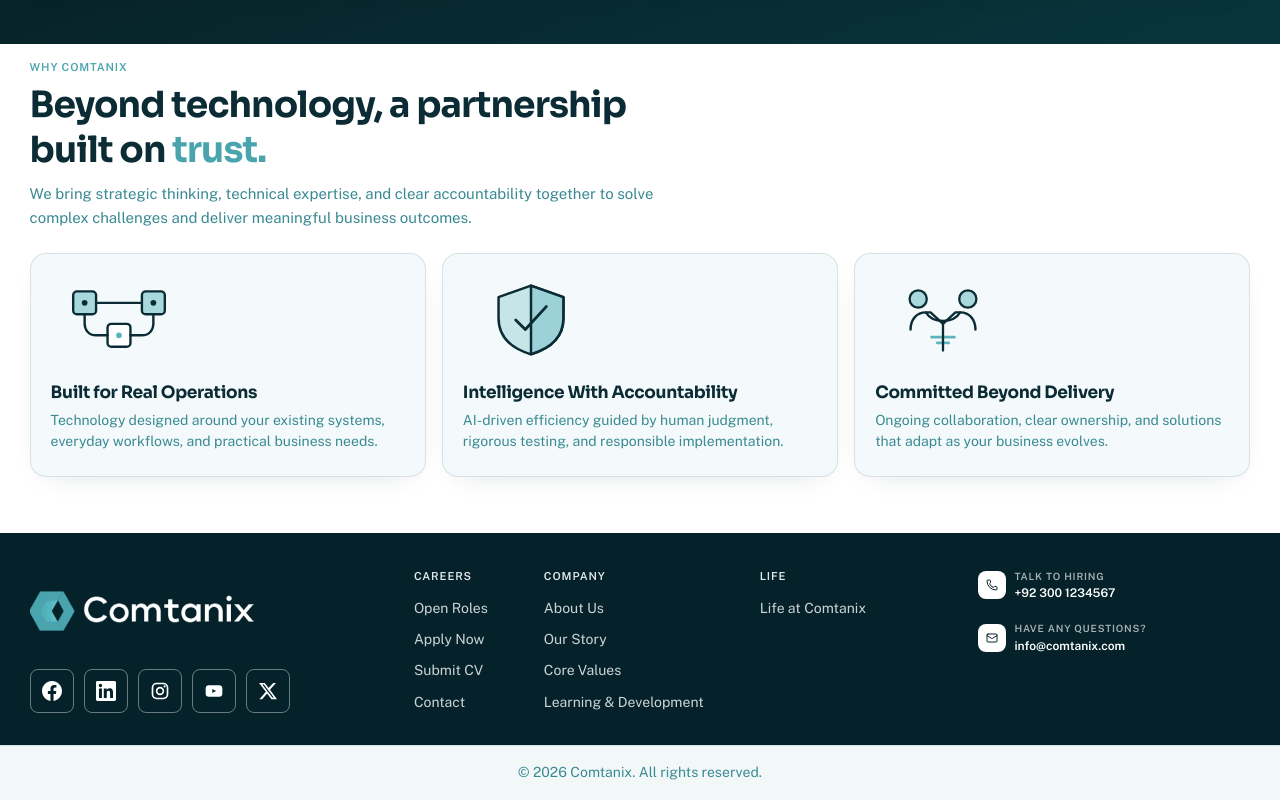
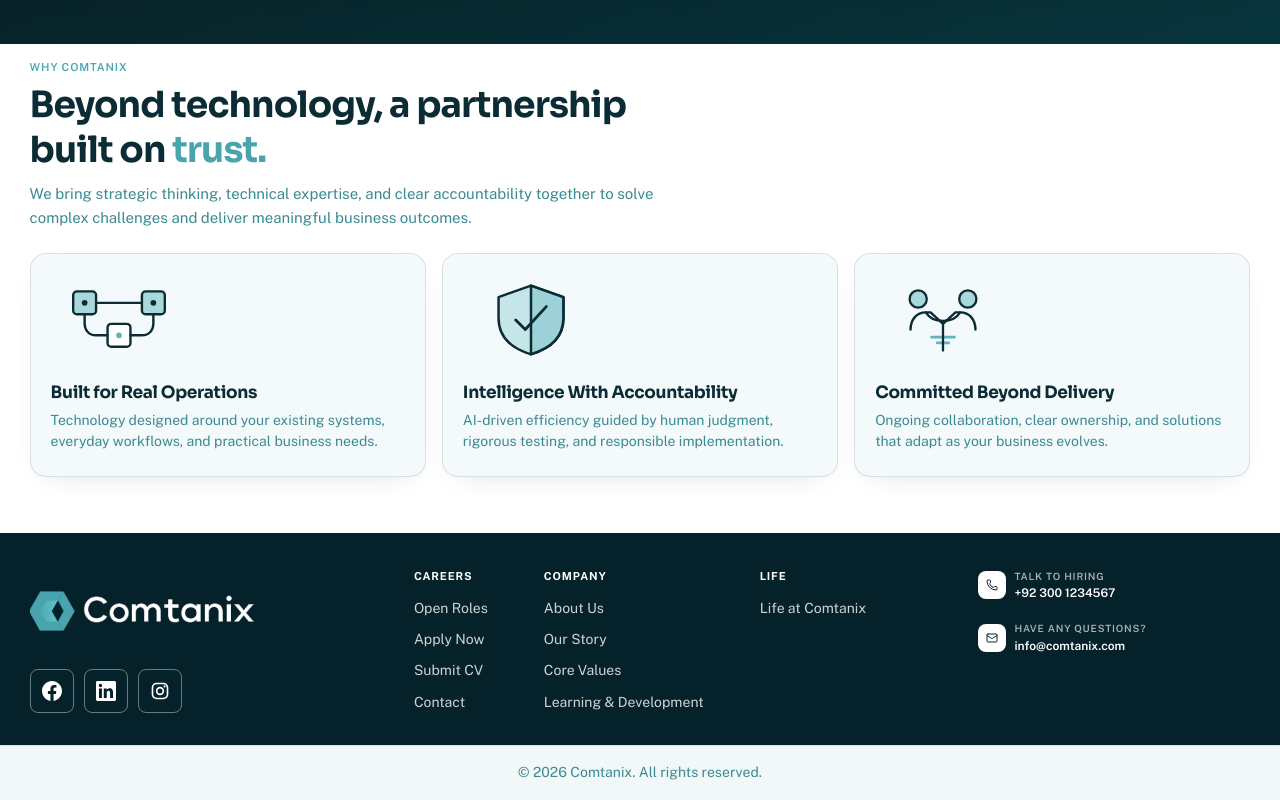
Before and after one commit to adnanhayat531/comtanixcareers, a Next.js app: page / in a window 1280 px wide. Shown: the part 1959-2759 px from the top of the page. Built offline with nearby package versions, Linux system fonts and the light colour scheme; no server answers.

Commit message:
Enhance Footer and SocialLinks components by updating styles for better visual impact. Remove unused social media icons from configuration for cleaner code.

```diff
--- a/src/components/layout/Footer.tsx
+++ b/src/components/layout/Footer.tsx
@@ -42,7 +42,7 @@ function FooterColumn({
 }) {
   return (
     <div className="min-w-0 text-left">
-      <h3 className="type-eyebrow text-white/90">{title}</h3>
+      <h3 className="type-eyebrow !font-extrabold tracking-[0.14em] text-white">{title}</h3>
       <ul className="mt-3 space-y-2">
         {links.map((l) => (
           <li key={`${title}-${l.label}`}>
--- a/src/components/layout/SocialLinks.tsx
+++ b/src/components/layout/SocialLinks.tsx
@@ -6,9 +6,6 @@ const ICONS: Record<string, string> = {
   LinkedIn:
     "M20.45 20.45h-3.55v-5.57c0-1.33-.03-3.04-1.85-3.04-1.85 0-2.14 1.45-2.14 2.94v5.67H9.35V9h3.41v1.56h.05c.48-.9 1.64-1.85 3.37-1.85 3.6 0 4.27 2.37 4.27 5.46v6.28zM5.34 7.43a2.06 2.06 0 1 1 0-4.13 2.06 2.06 0 0 1 0 4.13zM7.12 20.45H3.56V9h3.56v11.45zM22.23 0H1.77C.79 0 0 .77 0 1.73v20.54C0 23.23.79 24 1.77 24h20.45c.98 0 1.78-.77 1.78-1.73V1.73C24 .77 23.2 0 22.22 0z",
   Instagram: "",
-  YouTube:
-    "M6 5h12a4 4 0 0 1 4 4v6a4 4 0 0 1-4 4H6a4 4 0 0 1-4-4V9a4 4 0 0 1 4-4zm4 4.5v5l4.5-2.5z",
-  X: "M18.24 2.25h3.31l-7.23 8.26 8.5 11.24h-6.66l-5.21-6.82-5.97 6.82H1.68l7.73-8.84L1.25 2.25h6.83l4.71 6.23 5.45-6.23zm-1.16 17.52h1.83L7.08 4.13H5.12l11.96 15.64z",
 };
 
 function SocialGlyph({ name, large }: { name: string; large?: boolean }) {
@@ -35,7 +32,7 @@ function SocialGlyph({ name, large }: { name: string; large?: boolean }) {
   if (!d) return null;
   return (
     <svg viewBox="0 0 24 24" className={iconClass} fill="currentColor" aria-hidden>
-      <path d={d} fillRule={name === "YouTube" ? "evenodd" : undefined} />
+      <path d={d} />
     </svg>
   );
 }
--- a/src/lib/config.ts
+++ b/src/lib/config.ts
@@ -30,8 +30,6 @@ export const CONFIG = {
     Facebook: "https://www.facebook.com/",
     LinkedIn: "https://www.linkedin.com/",
     Instagram: "https://www.instagram.com/",
-    YouTube: "https://www.youtube.com/",
-    X: "https://x.com/",
   } as Record<string, string>,
   address:
     "Plaza No. 610, Noor Heights, 2nd Floor, Business District South, Bahria Town Phase 8, Rawalpindi",
```
